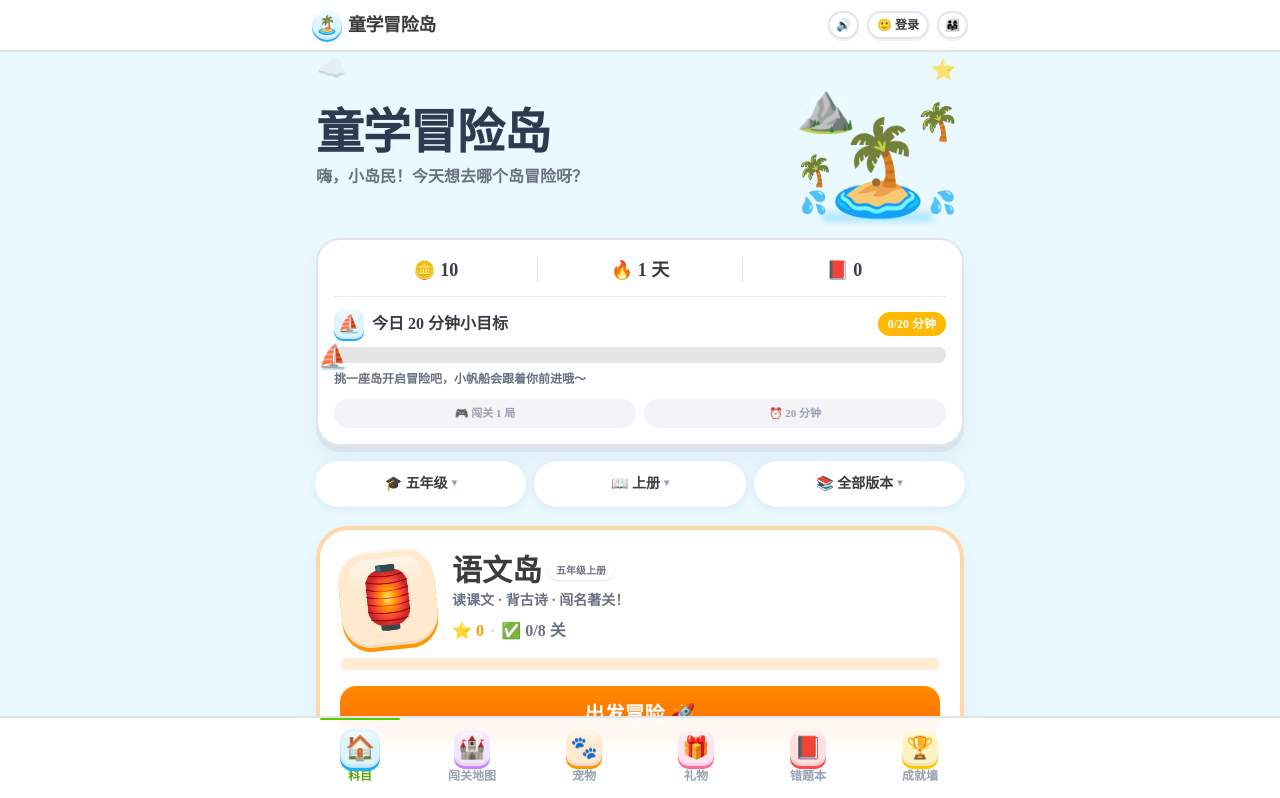
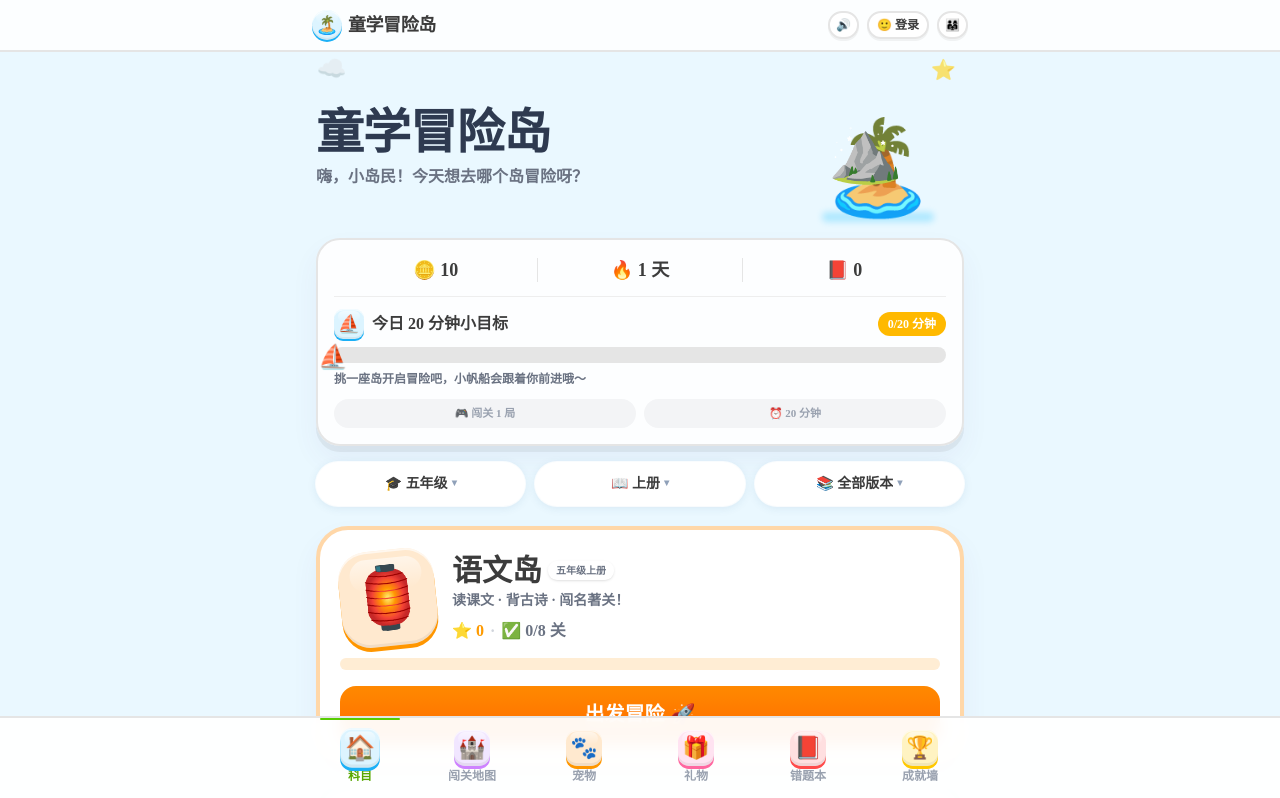
Before and after one commit to bestop/ibook, a Next.js app: page / in a window 1280 px wide. Shown: the top 798 px of the page. Built offline with nearby package versions, Linux system fonts and the light colour scheme.

Commit message:
hero 小岛场景精简：山落岛上挡住岛上的树(岛体中央,z20 高于主岛,48/60px),移除另两棵棕榈与两朵浪花

```diff
--- a/src/components/game/home-view.tsx
+++ b/src/components/game/home-view.tsx
@@ -318,7 +318,7 @@ export default function HomeView({ onSelectSubject }: HomeViewProps) {
                 嗨，小岛民！今天想去哪个岛冒险呀？
               </p>
             </div>
-            {/* 小岛场景即分享钮：山（岛后）+ 棕榈树（岛后右）+ 主岛 + 棕榈树（岛前左近景）+ 浪花 ×2，参考附图树/山/水 */}
+            {/* 小岛场景即分享钮：主岛 + 山（山上岛、挡住岛上的树），其余树/浪花已按需求移除 */}
             <motion.button
               type="button"
               onClick={shareIsland}
@@ -332,12 +332,8 @@ export default function HomeView({ onSelectSubject }: HomeViewProps) {
                 transition={{ repeat: Infinity, duration: 3, ease: 'easeInOut' }}
                 className="relative block h-[100px] w-[130px] leading-none sm:h-[130px] sm:w-[164px]"
               >
-                <span className="absolute left-0 top-0 select-none text-[38px] sm:text-[48px]">⛰️</span>
-                <span className="absolute right-0 top-5 select-none text-[30px] sm:text-[36px]">🌴</span>
                 <span className="absolute bottom-0 left-1/2 z-10 -translate-x-1/2 select-none text-[72px] sm:text-[92px]">🏝️</span>
-                <span className="absolute bottom-7 left-0 z-20 select-none text-[24px] sm:text-[30px]">🌴</span>
-                <span className="absolute bottom-0 left-1 z-20 select-none text-[18px] sm:text-[22px]">💦</span>
-                <span className="absolute bottom-0 right-1 z-20 select-none text-[18px] sm:text-[22px]">💦</span>
+                <span className="absolute bottom-[24px] left-[24px] z-20 select-none text-[48px] sm:bottom-[32px] sm:left-[32px] sm:text-[60px]">⛰️</span>
               </motion.span>
               <span className="absolute -bottom-1 left-1/2 h-2.5 w-24 -translate-x-1/2 rounded-full bg-sky-400/25 blur-[3px] sm:w-28" />
             </motion.button>
```
